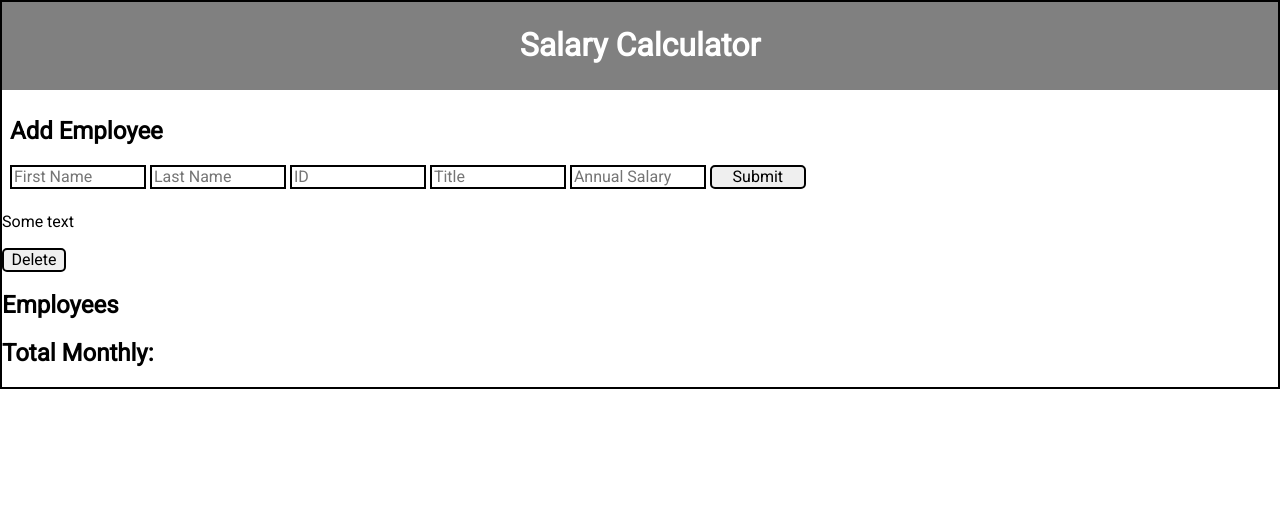
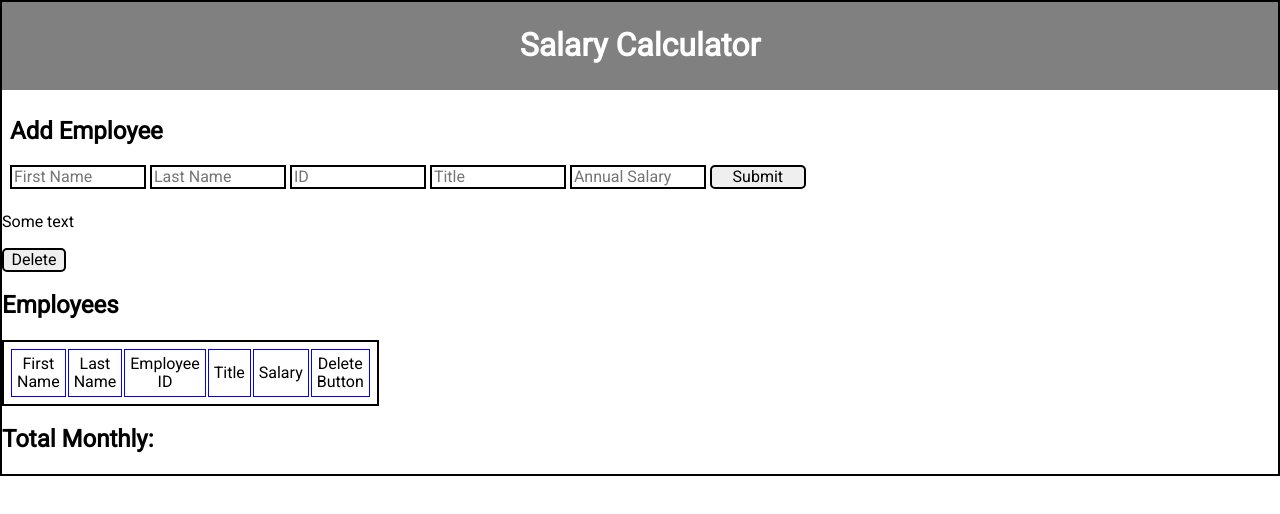
Before and after one commit to DavidVinson/jquery-salary-calculator, a plain HTML site: page index.html in a window 1280 px wide. Drawn offline with Linux system fonts and the light colour scheme.

Commit message:
made table element in html

```diff
--- a/index.html
+++ b/index.html
@@ -37,8 +37,21 @@
         <!-- Employee Display Info -->
         <div class="container-employee">
             <h2 class="employee-header" id="h2-employee-headerID">Employees</h2>
-            <div class="employee-display">
-            </div>
+            <table class="employee-display">
+                <thead class="row-head">
+                    <!-- add table header -->
+                    <tr>
+                        <td>First Name</td>
+                        <td>Last Name</td>
+                        <td>Employee ID</td>
+                        <td>Title</td>
+                        <td>Salary</td>
+                        <td>Delete Button</td>
+
+                    </tr>
+                </thead>
+                <tbody class="row-data"></tbody>
+            </table>
         </div>
         <div class="container-total">
             <h2 class="currency-fixed" id="total-monthlyID">Total Monthly:</h2>
```
